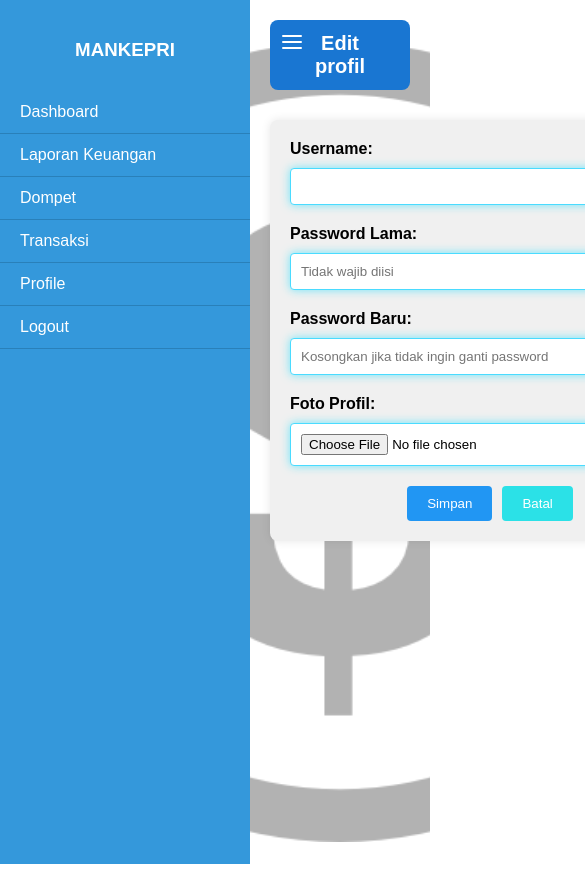
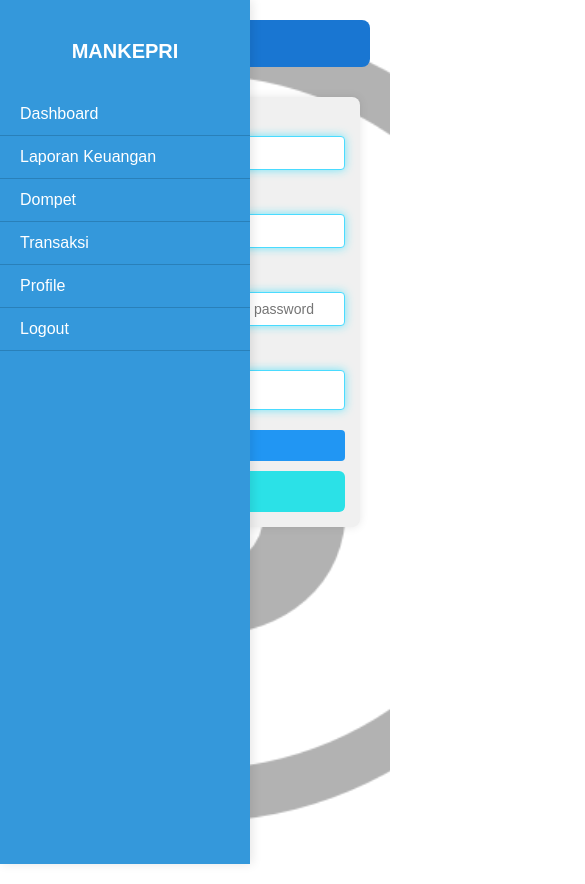
Before and after one commit to edyutomo/web_makepri, a React (Vite) app: page /edit-profile in a window 390 px wide. Shown: the top 884 px of the page, 585 px wide, since content can reach past the window. After the commit the page ends 844 px from the top, so only its background shows below. Built offline with nearby package versions, Linux system fonts and the light colour scheme.

Commit message:
responsif

```diff
--- a/src/component/sidebar.css
+++ b/src/component/sidebar.css
@@ -1,4 +1,4 @@
-/* Sidebar */
+/* Sidebar Utama */
 .sidebar {
     height: 100vh;
     width: 250px;
@@ -8,52 +8,81 @@
     position: fixed;
     top: 0;
     left: 0;
-    transition: left 0.3s ease-in-out;
+    z-index: 1000;
+    transition: left 0.3s ease-in-out, box-shadow 0.3s ease-in-out;
+    box-shadow: 2px 0 10px rgba(0, 0, 0, 0.1);
 }
 
+/* Sidebar Tertutup */
 .sidebar.closed {
     left: -250px;
 }
 
+/* Judul Sidebar */
 .sidebar-title {
     color: #fff;
     text-align: center;
     margin-bottom: 20px;
+    font-size: 20px;
+    font-weight: bold;
 }
 
-/* Menu */
+/* Daftar Menu */
 .sidebar-menu {
     list-style-type: none;
     padding: 0;
-    margin-top: 30px;
+    margin: 30px 0;
 }
 
+/* Link Menu */
 .sidebar-link {
     display: block;
     color: #fff;
     text-decoration: none;
     padding: 12px 20px;
     border-bottom: 1px solid #2980b9;
-    transition: background-color 0.3s;
+    transition: background-color 0.3s ease, padding-left 0.3s ease;
+    font-size: 16px;
 }
 
 .sidebar-link:hover {
     background-color: #2980b9;
+    padding-left: 30px;
 }
 
-/* Tombol Toggle */
+/* Tombol Toggle Sidebar */
 .sidebar-toggle {
     position: fixed;
-    top: 10px;
-    left: 10px;
-    z-index: 1;
+    top: 15px;
+    left: 15px;
+    z-index: 1100;
     background-color: #3498db;
     color: #fff;
     border: none;
-    padding: 10px;
+    border-radius: 4px;
+    padding: 10px 12px;
+    font-size: 16px;
     cursor: pointer;
+    transition: background-color 0.3s ease;
+    box-shadow: 0 2px 8px rgba(0, 0, 0, 0.15);
 }
 
 .sidebar-toggle:hover {
     background-color: #2980b9;
 }
+
+/* RESPONSIF */
+@media (max-width: 768px) {
+    .sidebar {
+        left: -250px;
+    }
+
+    .sidebar.open {
+        left: 0;
+    }
+
+    .sidebar-toggle {
+        top: 10px;
+        left: 10px;
+    }
+}
--- a/src/css/dompettambah.css
+++ b/src/css/dompettambah.css
@@ -5,6 +5,7 @@
     background-color: rgba(255, 255, 255, 0.8);
     backdrop-filter: blur(10px);
     transition: margin-left 0.3s ease-in-out, width 0.3s ease-in-out;
+    box-sizing: border-box;
 }
 
 /* Sidebar terbuka */
@@ -34,10 +35,13 @@
 
 /* Kotak Tambah Dompet */
 .dompet-tambah-box {
-    padding: 20px;
+    max-width: 600px;
+    margin: 0 auto;
+    padding: 30px;
     background: #d8d8d8;
     border-radius: 8px;
     box-shadow: 0 0 10px rgba(0, 155, 160, 0.616);
+    box-sizing: border-box;
 }
 
 /* Judul */
@@ -45,37 +49,92 @@
     margin-bottom: 20px;
     color: #0081d1;
     text-align: center;
+    font-size: 24px;
 }
 
 /* Form */
 .form-group {
     margin-bottom: 20px;
+    width: 100%;
 }
 
 .form-group label {
     display: block;
-    margin-bottom: 10px;
+    margin-bottom: 8px;
+    font-weight: 500;
 }
 
 .form-group input {
     padding: 10px;
     border: 1px solid #4adbff;
     border-radius: 4px;
-    width: 95%;
+    width: 100%;
+    box-sizing: border-box;
 }
 
 /* Tombol Simpan */
 .dompet-tambah-button {
-    padding: 10px 20px;
+    padding: 12px 20px;
     background: #0081d1;
     color: #ffffff;
-    border: rgb(0, 0, 0);
+    border: none;
     border-radius: 6px;
     cursor: pointer;
     transition: background 0.3s ease;
     text-align: center;
+    font-size: 16px;
+    display: block;
+    width: 100%;
 }
 
 .dompet-tambah-button:hover {
     background: #50b0ff;
 }
+
+/* Responsif */
+@media (max-width: 768px) {
+    .dompet-tambah-container.with-sidebar {
+        margin-left: 0;
+        width: 100%;
+    }
+
+    .dompet-tambah-box {
+        padding: 20px;
+        margin: 20px 10px;
+    }
+
+    .dompet-tambah-title {
+        font-size: 20px;
+    }
+
+    .form-group input {
+        font-size: 14px;
+    }
+
+    .dompet-tambah-button {
+        font-size: 15px;
+    }
+}
+
+@media (max-width: 480px) {
+    .dompet-tambah-box {
+        padding: 15px;
+    }
+
+    .dompet-tambah-title {
+        font-size: 18px;
+    }
+
+    .form-group label {
+        font-size: 14px;
+    }
+
+    .form-group input {
+        padding: 8px;
+    }
+
+    .dompet-tambah-button {
+        font-size: 14px;
+        padding: 10px 16px;
+    }
+}
--- a/src/css/editprofile.css
+++ b/src/css/editprofile.css
@@ -1,25 +1,25 @@
 /* Container utama */
 .edit-profile-container {
     padding: 20px;
-    margin-left: 250px;
     text-align: center;
     min-height: 100vh;
     background-color: rgba(255, 255, 255, 0.8);
     backdrop-filter: blur(10px);
     transition: margin-left 0.3s ease-in-out, width 0.3s ease-in-out;
     position: relative;
+    box-sizing: border-box;
 }
 
+/* Sidebar terbuka */
 .edit-profile-container.with-sidebar {
     margin-left: 250px;
     width: calc(100% - 250px);
-    padding: 20px;
 }
 
+/* Sidebar tertutup */
 .edit-profile-container.full-width {
     margin-left: 0;
     width: 100%;
-    padding: 20px;
 }
 
 .edit-profile-container::before {
@@ -37,29 +37,33 @@
 
 /* Kotak Edit Profil */
 .edit-profile-box {
-    padding: 20px;
+    padding: 25px;
     background: #f0f0f0;
     border-radius: 8px;
     box-shadow: 0 0 10px rgba(0, 0, 0, 0.1);
-    width: 400px;
-    margin: 0 auto;
+    max-width: 500px;
+    margin: 40px auto;
+    box-sizing: border-box;
 }
 
 /* Judul */
 .edit-profile-title {
-    margin-bottom: 20px;
+    margin-bottom: 25px;
     color: #2196f3;
+    font-size: 24px;
 }
 
 /* Form */
 .form-group {
     margin-bottom: 20px;
     text-align: left;
+    width: 100%;
 }
 
 .form-group label {
     display: block;
-    margin-bottom: 10px;
+    margin-bottom: 8px;
+    font-weight: 500;
 }
 
 .form-group input {
@@ -67,8 +71,8 @@
     border: 1px solid #ccc;
     border-radius: 4px;
     width: 100%;
+    box-sizing: border-box;
     transition: all 0.3s ease;
-    cursor: pointer;
 }
 
 .form-group input:focus {
@@ -79,17 +83,26 @@
 .button-group {
     display: flex;
     justify-content: center;
-    gap: 10px;
+    gap: 12px;
+    flex-wrap: wrap;
+    margin-top: 10px;
+}
+
+.save-button,
+.cancel-button {
+    padding: 10px 20px;
+    border: none;
+    border-radius: 4px;
+    cursor: pointer;
+    font-size: 15px;
+    transition: background 0.3s ease;
+    min-width: 120px;
+    box-sizing: border-box;
 }
 
 .save-button {
-    padding: 10px 20px;
     background: #2196f3;
     color: #fff;
-    border: none;
-    border-radius: 4px;
-    cursor: pointer;
-    transition: background 0.3s ease;
 }
 
 .save-button:hover {
@@ -97,15 +110,62 @@
 }
 
 .cancel-button {
-    padding: 10px 20px;
     background: #f44336;
     color: #fff;
-    border: none;
-    border-radius: 4px;
-    cursor: pointer;
-    transition: background 0.3s ease;
 }
 
 .cancel-button:hover {
     background: #e91e63;
 }
+
+/* RESPONSIF */
+@media (max-width: 768px) {
+    .edit-profile-container.with-sidebar {
+        margin-left: 0;
+        width: 100%;
+    }
+
+    .edit-profile-box {
+        margin: 20px 10px;
+        padding: 20px;
+    }
+
+    .edit-profile-title {
+        font-size: 20px;
+    }
+
+    .form-group input {
+        font-size: 14px;
+    }
+
+    .save-button,
+    .cancel-button {
+        font-size: 14px;
+        padding: 10px;
+        min-width: 100px;
+    }
+}
+
+@media (max-width: 480px) {
+    .edit-profile-box {
+        padding: 15px;
+    }
+
+    .edit-profile-title {
+        font-size: 18px;
+    }
+
+    .form-group label {
+        font-size: 14px;
+    }
+
+    .form-group input {
+        padding: 8px;
+    }
+
+    .save-button,
+    .cancel-button {
+        font-size: 13px;
+        padding: 8px;
+    }
+}
--- a/src/css/logout.css
+++ b/src/css/logout.css
@@ -4,23 +4,21 @@
     margin-left: 250px;
     text-align: center;
     min-height: 100vh;
-    padding: 20px;
     background-color: rgba(255, 255, 255, 0.8);
     backdrop-filter: blur(10px);
     transition: margin-left 0.3s ease-in-out, width 0.3s ease-in-out;
     position: relative;
+    box-sizing: border-box;
 }
 
 .logout-container.with-sidebar {
     margin-left: 250px;
     width: calc(100% - 250px);
-    padding: 20px;
 }
 
 .logout-container.full-width {
     margin-left: 0;
     width: 100%;
-    padding: 20px;
 }
 
 .logout-container::before {
@@ -41,37 +39,52 @@
     padding: 25px;
     background: #e0e0e0;
     border-radius: 10px;
-    box-shadow: 0 0 10px rgba(0, 0, 0, 0.1);
+    box-shadow: 0 4px 10px rgba(0, 0, 0, 0.1);
     width: 400px;
     margin: 0 auto;
+    transition: transform 0.3s ease;
+}
+
+.logout-box:hover {
+    transform: translateY(-3px);
 }
 
 /* Judul */
 .logout-title {
     margin-bottom: 20px;
     color: #20a3fa;
+    font-size: 22px;
+    font-weight: bold;
 }
 
 /* Teks */
 .logout-text {
     margin-bottom: 20px;
+    font-size: 16px;
+    color: #333;
 }
 
 /* Tombol */
 .button-group {
     display: flex;
     justify-content: center;
+    flex-wrap: wrap;
     gap: 10px;
 }
 
+.logout-button,
+.cancel-button {
+    padding: 10px 20px;
+    border: none;
+    border-radius: 6px;
+    cursor: pointer;
+    color: #fff;
+    font-weight: bold;
+    transition: background 0.3s ease;
+}
+
 .logout-button {
-    padding: 10px 20px;
     background: #3698f4;
-    color: #fff;
-    border: none;
-    border-radius: 4px;
-    cursor: pointer;
-    transition: background 0.3s ease;
 }
 
 .logout-button:hover {
@@ -79,15 +92,43 @@
 }
 
 .cancel-button {
-    padding: 10px 20px;
     background: #2be1e7;
-    color: #fff;
-    border: none;
-    border-radius: 4px;
-    cursor: pointer;
-    transition: background 0.3s ease;
 }
 
 .cancel-button:hover {
     background: #249bfc;
 }
+
+/* RESPONSIF */
+@media (max-width: 768px) {
+    .logout-container {
+        margin-left: 0;
+        width: 100%;
+        padding: 15px;
+    }
+
+    .logout-box {
+        width: 90%;
+        padding: 20px;
+    }
+
+    .logout-title {
+        font-size: 20px;
+    }
+
+    .logout-text {
+        font-size: 14px;
+    }
+
+    .logout-button,
+    .cancel-button {
+        width: 100%;
+        padding: 12px;
+        font-size: 15px;
+    }
+
+    .button-group {
+        flex-direction: column;
+        gap: 10px;
+    }
+}
--- a/src/css/profile.css
+++ b/src/css/profile.css
@@ -4,23 +4,21 @@
     margin-left: 250px;
     text-align: center;
     min-height: 100vh;
-    padding: 20px;
     background-color: rgba(255, 255, 255, 0.8);
     backdrop-filter: blur(10px);
     transition: margin-left 0.3s ease-in-out, width 0.3s ease-in-out;
     position: relative;
+    box-sizing: border-box;
 }
 
 .profile-container.with-sidebar {
     margin-left: 250px;
     width: calc(100% - 250px);
-    padding: 20px;
 }
 
 .profile-container.full-width {
     margin-left: 0;
     width: 100%;
-    padding: 20px;
 }
 
 .profile-container::before {
@@ -44,12 +42,19 @@
     box-shadow: 0 0 10px rgba(0, 0, 0, 0.1);
     width: 400px;
     margin: 0 auto;
+    transition: transform 0.3s ease;
+}
+
+.profile-box:hover {
+    transform: translateY(-2px);
 }
 
 /* Judul */
 .profile-title {
     margin-bottom: 20px;
     color: #2196f3;
+    font-size: 22px;
+    font-weight: bold;
 }
 
 /* Foto Profil */
@@ -70,19 +75,11 @@
     box-shadow: 0 0 10px rgba(41, 92, 134, 0.5);
 }
 
-/* Form Profil
-.profile-form {
-  background: #ffffff;
-  padding: 15px;
-  border-radius: 8px;
-  box-shadow: 0 2px 4px rgba(0, 0, 0, 0.1);
-  text-align: left;
-}*/
-
+/* Informasi dan Form */
 .form-group {
     margin-bottom: 20px;
     display: flex;
-    flex-direction: column; /* Set agar label tetap di atas input */
+    flex-direction: column;
     align-items: flex-start;
 }
 
@@ -101,15 +98,11 @@
     background: #ffffff;
     cursor: not-allowed;
     box-shadow: 0 0 10px rgba(20, 220, 255, 0.582);
+    transition: box-shadow 0.3s ease;
 }
 
-.form-group1 input:hover {
+.form-group input:hover {
     box-shadow: 0 0 10px rgba(41, 92, 134, 0.5);
-}
-
-/* Informasi Profil */
-.profile-info {
-    margin-bottom: 20px;
 }
 
 /* Tombol Edit Profil */
@@ -126,3 +119,37 @@
 .edit-profile-button:hover {
     background: #1976d2;
 }
+
+/* RESPONSIF */
+@media (max-width: 768px) {
+    .profile-container {
+        margin-left: 0;
+        width: 100%;
+        padding: 15px;
+    }
+
+    .profile-box {
+        width: 90%;
+        padding: 15px;
+    }
+
+    .profile-title {
+        font-size: 20px;
+    }
+
+    .form-group input {
+        width: 100%;
+        font-size: 14px;
+    }
+
+    .edit-profile-button {
+        width: 100%;
+        padding: 12px;
+        font-size: 15px;
+    }
+
+    .profile-image {
+        width: 130px;
+        height: 130px;
+    }
+}
--- a/src/css/transaksi.css
+++ b/src/css/transaksi.css
@@ -1,3 +1,4 @@
+/* Container utama */
 .container-transaksi {
     min-height: 100vh;
     padding: 20px;
@@ -5,9 +6,9 @@
     backdrop-filter: blur(10px);
     transition: margin-left 0.3s ease-in-out, width 0.3s ease-in-out;
     position: relative;
+    box-sizing: border-box;
 }
 
-/* Tambahan untuk mendukung toggle sidebar */
 .container-transaksi.with-sidebar {
     margin-left: 250px;
     width: calc(100% - 250px);
@@ -31,27 +32,38 @@
     z-index: -1;
 }
 
+/* Kartu Transaksi */
 .card-transaksi {
     padding: 20px;
     background: #fff;
     border-radius: 8px;
     box-shadow: 0 0 10px rgba(0, 0, 0, 0.1);
+    transition: transform 0.3s ease;
+}
+
+.card-transaksi:hover {
+    transform: translateY(-2px);
 }
 
 .transaksi-title {
     margin-bottom: 20px;
     color: #2196f3;
+    font-size: 20px;
+    font-weight: bold;
 }
 
+/* Tabel Transaksi */
 .transaksi-table {
     width: 100%;
     border-collapse: collapse;
+    margin-bottom: 20px;
 }
 
 .transaksi-table th,
 .transaksi-table td {
     padding: 10px;
     border: 1px solid #ddd;
+    text-align: left;
 }
 
 .table-header {
@@ -59,6 +71,7 @@
     color: #fff;
 }
 
+/* Tombol */
 .button-primary {
     margin-top: 20px;
     padding: 10px 20px;
@@ -83,21 +96,60 @@
     border: none;
     border-radius: 4px;
     cursor: pointer;
+    transition: background 0.3s ease;
 }
 
+.button-secondary:hover {
+    background: #bbb;
+}
+
+/* Tombol Aksi List */
+.button-edit {
+    margin-left: 10px;
+    padding: 5px 10px;
+    background: #2196f3;
+    color: #fff;
+    border: none;
+    border-radius: 4px;
+    transition: background 0.3s ease;
+}
+
+.button-edit:hover {
+    background: #1976d2;
+}
+
+.button-delete {
+    margin-left: 10px;
+    padding: 5px 10px;
+    background: #f44336;
+    color: #fff;
+    border: none;
+    border-radius: 4px;
+    transition: background 0.3s ease;
+}
+
+.button-delete:hover {
+    background: #d32f2f;
+}
+
+/* Input dan Form */
 .input-full {
     padding: 10px;
     border: 1px solid #ccc;
     border-radius: 4px;
     width: 100%;
     margin-bottom: 20px;
+    font-size: 15px;
 }
 
+/* Grouping Tombol */
 .button-group {
     display: flex;
+    flex-wrap: wrap;
     gap: 10px;
 }
 
+/* Daftar Kategori */
 .kategori-list {
     list-style: none;
     padding: 0;
@@ -109,24 +161,7 @@
     border-bottom: 1px solid #ccc;
 }
 
-.button-edit {
-    margin-left: 10px;
-    padding: 5px 10px;
-    background: #2196f3;
-    color: #fff;
-    border: none;
-    border-radius: 4px;
-}
-
-.button-delete {
-    margin-left: 10px;
-    padding: 5px 10px;
-    background: #f44336;
-    color: #fff;
-    border: none;
-    border-radius: 4px;
-}
-
+/* Margin Util */
 .mt-1 {
     margin-top: 10px;
 }
@@ -134,3 +169,37 @@
 .mt-2 {
     margin-top: 20px;
 }
+
+/* RESPONSIF */
+@media (max-width: 768px) {
+    .container-transaksi {
+        padding: 15px;
+        margin-left: 0;
+        width: 100%;
+    }
+
+    .card-transaksi {
+        padding: 15px;
+    }
+
+    .transaksi-title {
+        font-size: 18px;
+    }
+
+    .input-full {
+        font-size: 14px;
+    }
+
+    .button-primary,
+    .button-secondary,
+    .button-edit,
+    .button-delete {
+        width: 100%;
+        padding: 10px;
+    }
+
+    .button-group {
+        flex-direction: column;
+        gap: 10px;
+    }
+}
```
Also changed, not shown: src/css/dasboard.css (+55 -5 lines), src/css/dompet.css (+63 -11 lines), src/css/laporankeuangan.css (+71 -2 lines).
